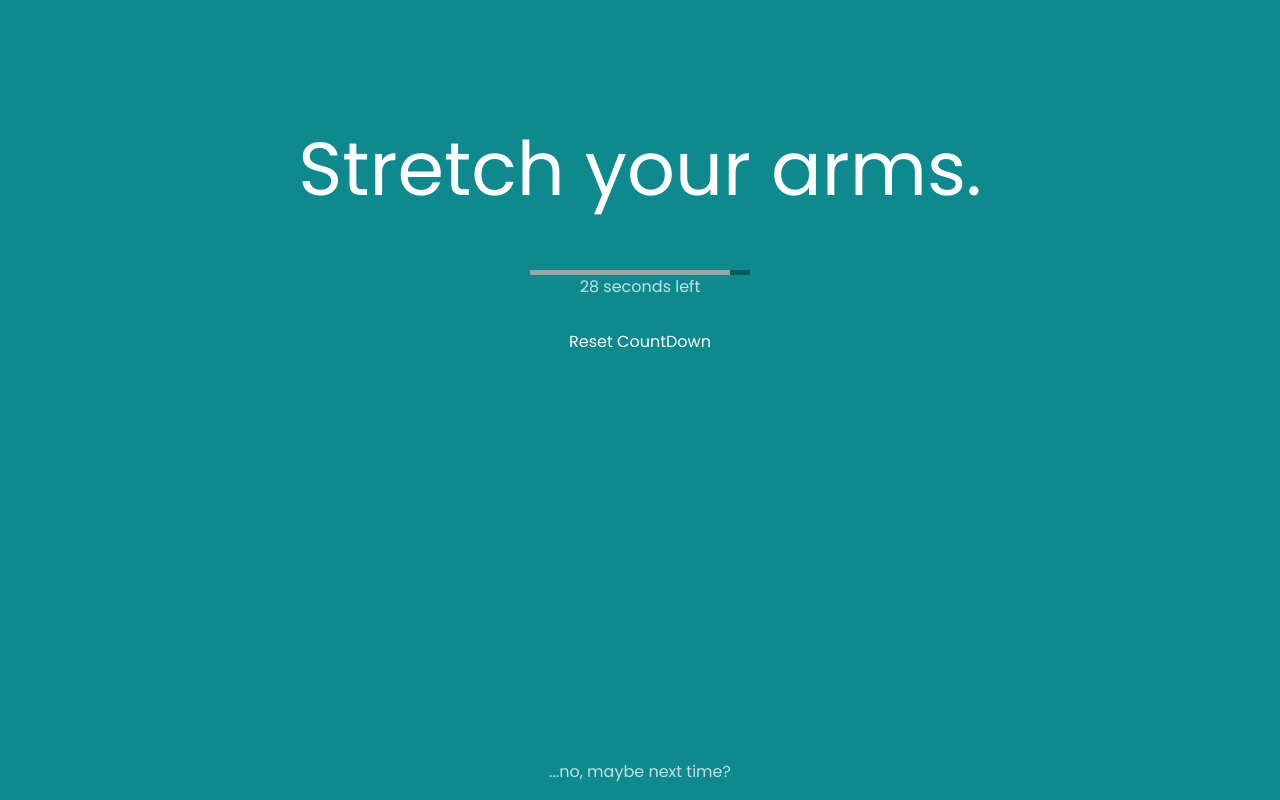
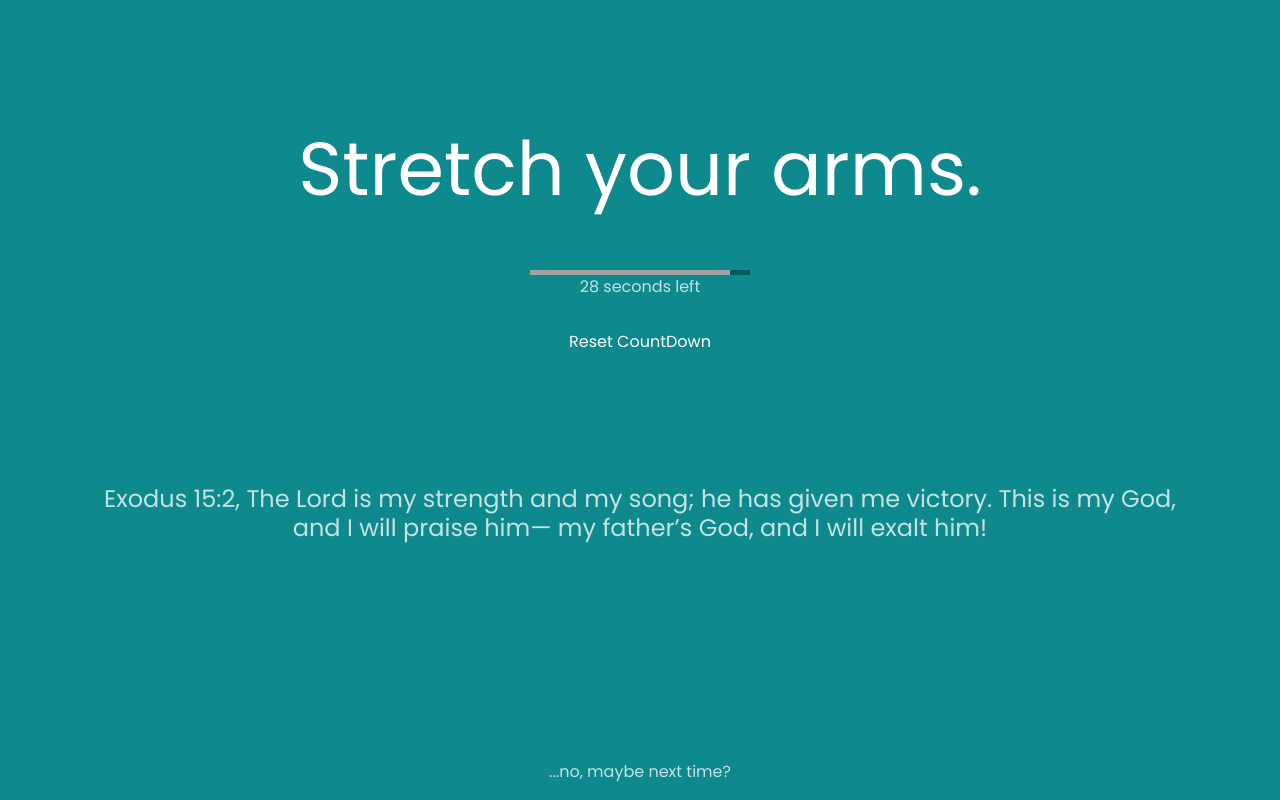
Before and after one commit to hanbanana/stretch-break-time, a website: page assets/index.html in a window 1280 px wide. Both pictures are taken after a click on the button "Start CountDown". Drawn offline with nearby package versions, Linux system fonts and the light colour scheme.

Commit message:
add file7

```diff
--- a/assets/app.js
+++ b/assets/app.js
@@ -5,7 +5,7 @@ $(document).ready(function () {
 
   function move() {
     var elem = document.getElementById("myProgress");
-    var countdown =  document.getElementById("countdown");
+    var countdown = document.getElementById("countdown");
     var width = 100;
     var id = setInterval(frame, 300);
     function frame() {
@@ -22,7 +22,7 @@ $(document).ready(function () {
 
 
     var seconds = document.getElementById("countdown").textContent;
-    var countdown = setInterval(function() {
+    var countdown = setInterval(function () {
       seconds--;
       // (seconds == 1) ? document.getElementById("plural").textContent = "": document.getElementById("plural").textContent = "s";
       document.getElementById("countdown").textContent = seconds;
@@ -31,13 +31,14 @@ $(document).ready(function () {
 
   }
 
-  $("#start").on("click", function() {
+  $("#start").on("click", function () {
     move();
     $("#start").hide();
     $("#reSet").show();
+    $("#quote-here").text(randomItem);
   })
 
-  $("#reSet").on("click", function() {
+  $("#reSet").on("click", function () {
     location.reload();
   })
 
@@ -86,15 +87,30 @@ $(document).ready(function () {
 
 
   function alertWin() {
-    setTimeout(function(){ alert("Let's stretch your arms!"); window.location.reload(false); }, 60000);
+    setTimeout(function () { alert("Let's stretch your arms!"); window.location.reload(false); }, 60000);
   }
 
-  $("#confirmButton").on("click", function() {
+  $("#confirmButton").on("click", function () {
 
     alertWin();
 
   })
 
 
+  var quoteList = [
+    "Proverbs 18:10, The name of the Lord is a strong tower; the righteous run into it and are safe.",
+    "Isaiah 41:10, So do not fear, for I am with you; do not be dismayed, for I am your God. I will strengthen you and help you; I will uphold you with my righteous right hand.",
+    "Exodus 15:2, The Lord is my strength and my song; he has given me victory. This is my God, and I will praise him—  my father’s God, and I will exalt him!",
+    "John 14:27, Peace I leave with you; my peace I give you. I do not give to you as the world gives. Do not let your hearts be troubled and do not be afraid.",
+    "Psalm 138:3, When I called, you answered me; you made me bold and stouthearted.",
+    "Psalm 16:8, I have set the Lord always before me. Because he is at my right hand, I will not be shaken.",
+    "한글도 여기 나올수있어요^^"
+
+  ];
+
+  var randomItem = quoteList[Math.floor(Math.random() * quoteList.length)];
+
+  // $("#quote-here").text(randomItem);
+
 
 })
--- a/assets/index.html
+++ b/assets/index.html
@@ -44,7 +44,16 @@
         <button type="button" class="btn btn-white" id="start">Start CountDown</button>
         <button type="button" class="btn btn-white" id="reSet">Reset CountDown</button>
 
+
+        <br><br>
+        <div id="quoteDiv">
+            <h4 id="quote-here"></h4>
         </div>
+
+    </div>
+
+    </div>
+
 
     <!-- Modal -->
     <div id="firstModal">
@@ -60,11 +69,13 @@
                     </div>
                     <div class="modal-body">
                         Do you want to stretch 1 minute later?
-                    <br>*if you click 'Yes', we will give you a notice 1 minute later. <br>Please don't close this site.
+                        <br>*if you click 'Yes', we will give you a notice 1 minute later. <br>Please don't close this
+                        site.
                     </div>
                     <div class="modal-footer">
                         <button type="button" class="btn btn-secondary" data-dismiss="modal">No</button>
-                    <button type="button" class="btn btn-primary" data-dismiss="modal" id="confirmButton">Yes</button>
+                        <button type="button" class="btn btn-primary" data-dismiss="modal"
+                            id="confirmButton">Yes</button>
                     </div>
                 </div>
             </div>
@@ -73,8 +84,7 @@
 
 
     <div class="footer">
-        <a href="#" target="_blank" id="footerLink" data-toggle="modal"
-            data-target="#exampleModal">
+        <a href="#" target="_blank" id="footerLink" data-toggle="modal" data-target="#exampleModal">
             <p>...no, maybe next time?</p>
         </a>
         <!-- <button type="button" class="btn btn-secondary" id="testButton">No</button> -->
--- a/assets/style.css
+++ b/assets/style.css
@@ -44,6 +44,10 @@
   display: none;
 }
 
+#quoteDiv {
+  margin-top: 100px;
+}
+
 #footerLink {
   color: rgba(255, 255, 255, 0.753);
 }
```
Lines whose indentation alone changed are shown as unchanged.
